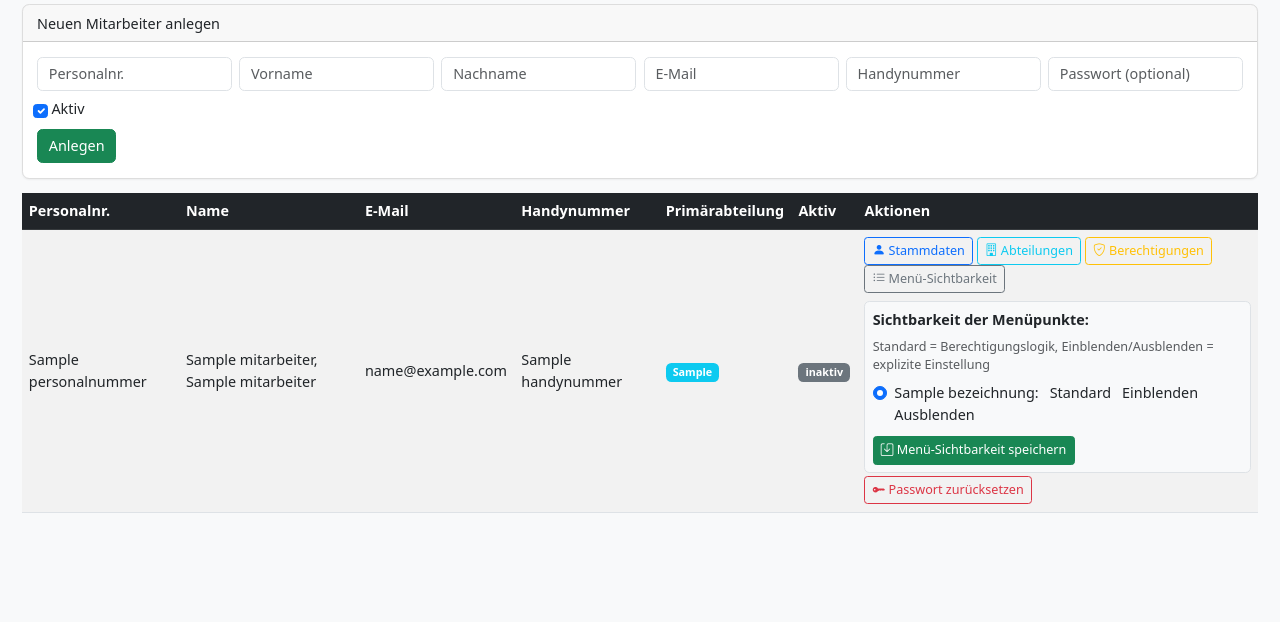
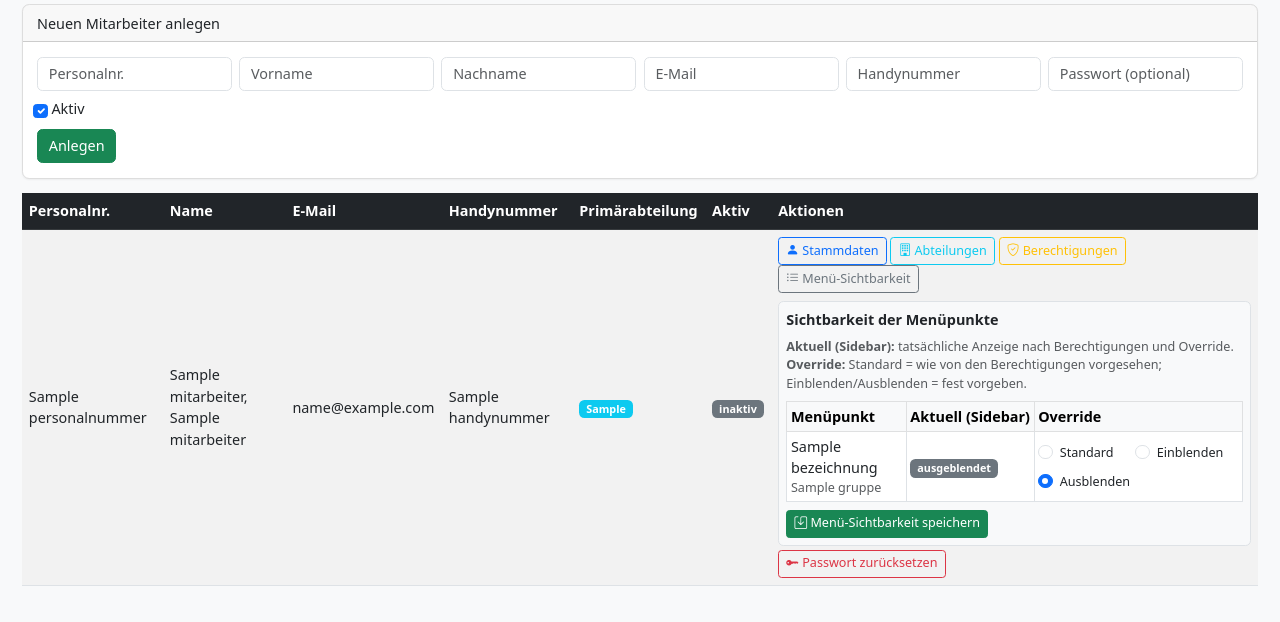
Before and after one commit to Hilli86/BIS, a Python web app: template modules/admin/templates/admin.html in a window 1280 px wide, after a click on "Menü-Sichtbarkeit". Shown: the part 213-835 px from the top of the page. Before the commit the page ends 726 px from the top, so only its background shows below. Run offline with Jinja, Linux system fonts and the light colour scheme; the template is opened without the code that fills it: most values are stand-ins (such as "Sample title", 1, 10 or a date in 2020).

Commit message:
Admin: Menü-Sichtbarkeit pro Mitarbeiter korrigieren (eindeutige Radio-Namen, Status-Spalte)
Made-with: Cursor

```diff
--- a/modules/admin/templates/admin.html
+++ b/modules/admin/templates/admin.html
@@ -170,23 +170,62 @@
                   <i class="bi bi-list-ul"></i> Menü-Sichtbarkeit
                 </button>
                 <div class="collapse mt-2" id="menue{{ m.ID }}" data-bs-parent="#accordion{{ m.ID }}">
-                  <form action="{{ url_for('admin.mitarbeiter_menue_sichtbarkeit', mid=m.ID) }}" method="post" class="border p-2 rounded bg-light">
-                    <label class="form-label fw-bold">Sichtbarkeit der Menüpunkte:</label>
-                    <small class="text-muted d-block mb-2">Standard = Berechtigungslogik, Einblenden/Ausblenden = explizite Einstellung</small>
-                    {% for menue in menue_definitionen %}
+                  <form action="{{ url_for('admin.mitarbeiter_menue_sichtbarkeit', mid=m.ID) }}" method="post" class="border p-2 rounded bg-light admin-menue-sichtbarkeit-form">
+                    <label class="form-label fw-bold">Sichtbarkeit der Menüpunkte</label>
+                    <p class="small text-muted mb-2">
+                      <strong>Aktuell (Sidebar):</strong> tatsächliche Anzeige nach Berechtigungen und Override.
+                      <strong>Override:</strong> Standard = wie von den Berechtigungen vorgesehen; Einblenden/Ausblenden = fest vorgeben.
+                    </p>
                     {% set ma_sicht = mitarbeiter_menue_sichtbarkeit.get(m.ID, {}) %}
-                    {% set akt_wert = ma_sicht.get(menue.schluessel) %}
-                    <div class="form-check form-check-inline mb-1">
-                      <span class="me-2" style="min-width: 140px;">{{ menue.bezeichnung }}:</span>
-                      <input class="form-check-input" type="radio" name="menue_{{ menue.schluessel }}" id="menue{{ m.ID }}_{{ menue.schluessel }}_std" value="" {% if akt_wert is none %}checked{% endif %}>
-                      <label class="form-check-label me-2" for="menue{{ m.ID }}_{{ menue.schluessel }}_std">Standard</label>
-                      <input class="form-check-input" type="radio" name="menue_{{ menue.schluessel }}" id="menue{{ m.ID }}_{{ menue.schluessel }}_1" value="1" {% if akt_wert %}checked{% endif %}>
-                      <label class="form-check-label me-2" for="menue{{ m.ID }}_{{ menue.schluessel }}_1">Einblenden</label>
-                      <input class="form-check-input" type="radio" name="menue_{{ menue.schluessel }}" id="menue{{ m.ID }}_{{ menue.schluessel }}_0" value="0" {% if akt_wert is not none and not akt_wert %}checked{% endif %}>
-                      <label class="form-check-label" for="menue{{ m.ID }}_{{ menue.schluessel }}_0">Ausblenden</label>
+                    {% set ma_eff = mitarbeiter_menue_effektiv.get(m.ID, {}) %}
+                    <div class="table-responsive" style="max-width: 100%;">
+                      <table class="table table-sm table-bordered align-middle mb-2">
+                        <thead class="table-light">
+                          <tr>
+                            <th scope="col">Menüpunkt</th>
+                            <th scope="col" class="text-nowrap">Aktuell (Sidebar)</th>
+                            <th scope="col">Override</th>
+                          </tr>
+                        </thead>
+                        <tbody>
+                          {% for menue in menue_definitionen %}
+                          {% set akt_wert = ma_sicht.get(menue.schluessel) %}
+                          {% set eff = ma_eff.get(menue.schluessel, false) %}
+                          {% set fname = 'm' ~ m.ID ~ '_menue_' ~ menue.schluessel %}
+                          <tr>
+                            <td>
+                              {{ menue.bezeichnung }}
+                              {% if menue.gruppe %}<span class="text-muted small d-block">{{ menue.gruppe }}</span>{% endif %}
+                            </td>
+                            <td>
+                              {% if eff %}
+                                <span class="badge bg-success">sichtbar</span>
+                              {% else %}
+                                <span class="badge bg-secondary">ausgeblendet</span>
+                              {% endif %}
+                            </td>
+                            <td>
+                              <div class="d-flex flex-wrap gap-2 align-items-center">
+                                <div class="form-check form-check-inline mb-0">
+                                  <input class="form-check-input" type="radio" name="{{ fname }}" id="menue{{ m.ID }}_{{ menue.schluessel }}_std" value="" {% if akt_wert is none %}checked{% endif %}>
+                                  <label class="form-check-label small" for="menue{{ m.ID }}_{{ menue.schluessel }}_std">Standard</label>
+                                </div>
+                                <div class="form-check form-check-inline mb-0">
+                                  <input class="form-check-input" type="radio" name="{{ fname }}" id="menue{{ m.ID }}_{{ menue.schluessel }}_1" value="1" {% if akt_wert %}checked{% endif %}>
+                                  <label class="form-check-label small" for="menue{{ m.ID }}_{{ menue.schluessel }}_1">Einblenden</label>
+                                </div>
+                                <div class="form-check form-check-inline mb-0">
+                                  <input class="form-check-input" type="radio" name="{{ fname }}" id="menue{{ m.ID }}_{{ menue.schluessel }}_0" value="0" {% if akt_wert is not none and not akt_wert %}checked{% endif %}>
+                                  <label class="form-check-label small" for="menue{{ m.ID }}_{{ menue.schluessel }}_0">Ausblenden</label>
+                                </div>
+                              </div>
+                            </td>
+                          </tr>
+                          {% endfor %}
+                        </tbody>
+                      </table>
                     </div>
-                    {% endfor %}
-                    <button class="btn btn-sm btn-success mt-2"><i class="bi bi-save"></i> Menü-Sichtbarkeit speichern</button>
+                    <button class="btn btn-sm btn-success"><i class="bi bi-save"></i> Menü-Sichtbarkeit speichern</button>
                   </form>
                 </div>
 
@@ -1285,6 +1324,11 @@ function handleFormSubmit(event) {
     if (data.success) {
       showToast(data.message, 'success');
 
+      // Menü-Sichtbarkeit: Badges „Aktuell“ aus Server neu berechnen
+      if (form.classList.contains('admin-menue-sichtbarkeit-form')) {
+        setTimeout(() => window.location.reload(), 600);
+        return;
+      }
       // Bei Anlegen-Formularen: Seite neu laden
       if (form.closest('.card-body')) {
         setTimeout(() => {
```
Also changed, not shown: modules/admin/routes.py (+8 -3 lines).
